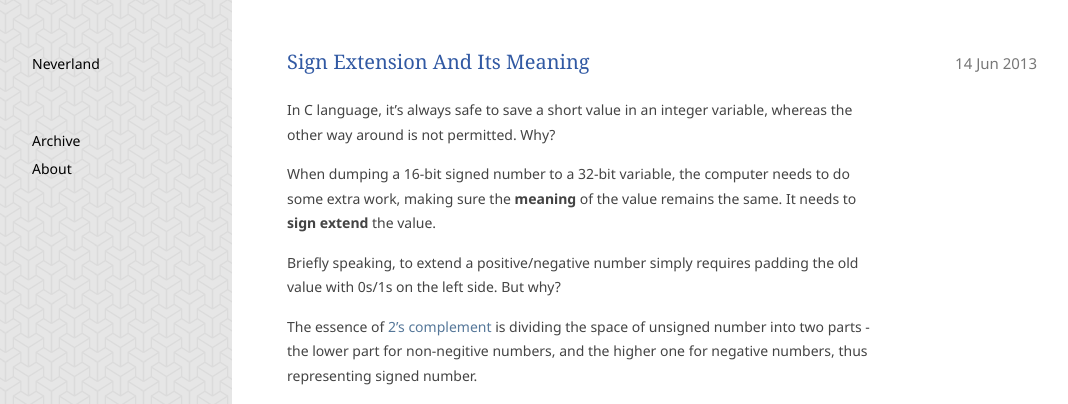
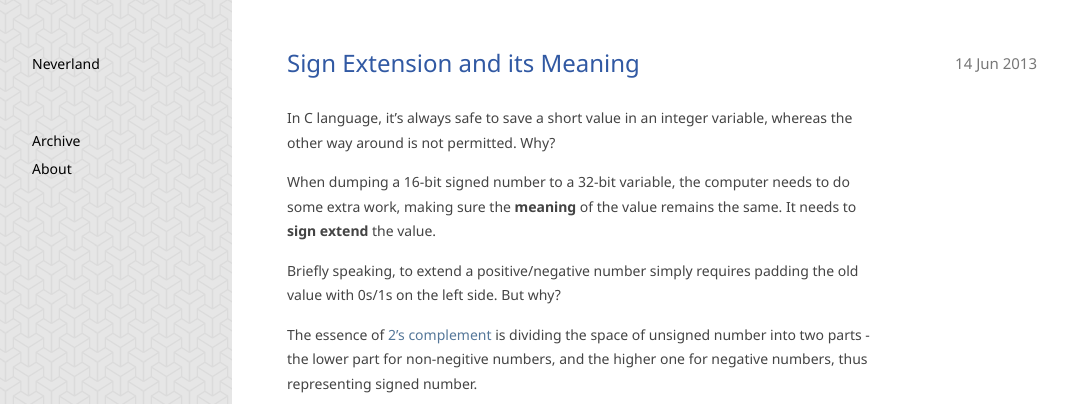
Before and after one commit to dreamsome/onesuper.github.com, a Jekyll site: the page built from _posts/technium/2013-06-14-sign-extension.md, in a window 1280 px wide and 1400 px high, cut to the strip 0-404 px from the top of the window. Shown: the whole strip, without its empty margins (18-1086 px from the left). Built offline with Jekyll 4.4.1, drawn with Linux system fonts in a browser that asks for light colours; Markdown is read by kramdown in place of the engine named in the settings.

Commit message:
h1 bigger

```diff
--- a/_posts/technium/2013-06-14-sign-extension.md
+++ b/_posts/technium/2013-06-14-sign-extension.md
@@ -1,6 +1,6 @@
 ---
 layout: post
-title: " Sign Extension And Its Meaning"
+title: " Sign Extension and its Meaning"
 category: technium
 tags: []
 ---
--- a/style.css
+++ b/style.css
@@ -16,7 +16,6 @@ body {
 
 h1,h2,h3,h4 {
     margin: 20px 0;
-    font-family:  Georgia, "Times New Roman", Times, serif;
     font-weight: normal;
 }
 
@@ -143,9 +142,9 @@ blockquote {
 .pagetitle h1{
     color: #3159A3;
     font-weight: normal;
-    font-size: 20px;
-    line-height: 23px;
-    padding-bottom: 10px;
+    font-size: 24px;
+    line-height: 26px;
+    padding-bottom: 15px;
     margin: 0;
 }
 
```
